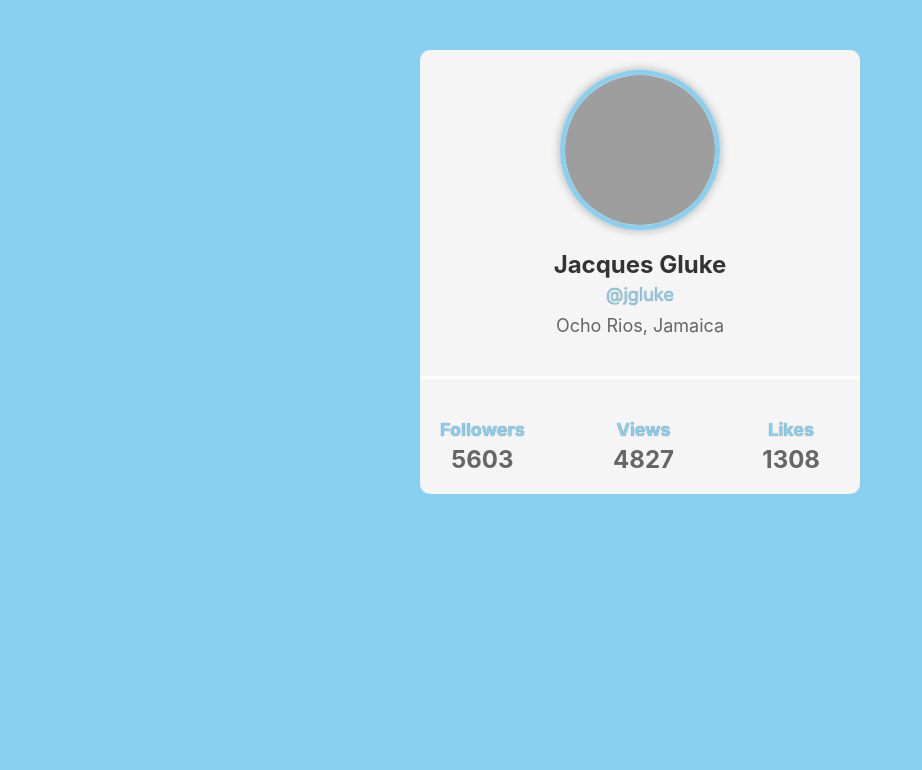
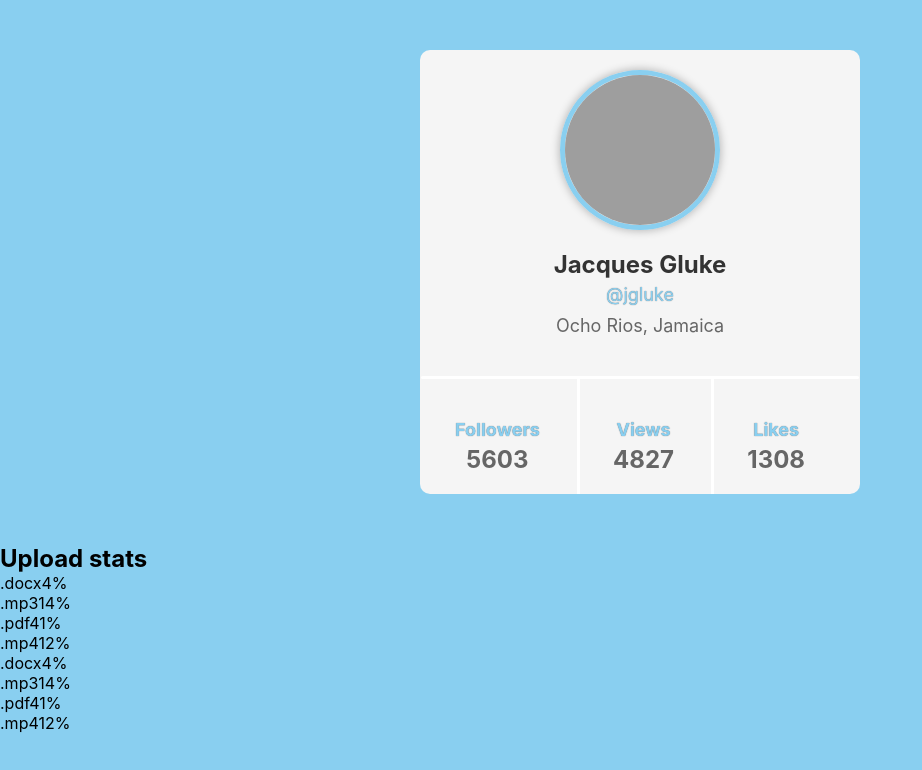
Before and after one commit to PolinaFaustova/goit-react-hw-01-components, a React (Create React App) app: page / in a window 1280 px wide. Shown: the top 770 px of the page, without its empty margins (0-922 px from the left). Built offline with nearby package versions, Linux system fonts and the light colour scheme; grey boxes are pictures that could not be loaded.

Commit message:
task 2 without css

```diff
--- a/src/components/App.jsx
+++ b/src/components/App.jsx
@@ -1,6 +1,8 @@
 import {Profile} from './Profile/Profile'
+import { Statistics } from './Statistics/Statistics';
 
 import user from './Data/user.json'
+import statistics from './Data/statistics.json'
 
 export const App = () => {
   return (
@@ -13,6 +15,8 @@ export const App = () => {
      followers={user.stats.followers}
      views={user.stats.views}
      likes={user.stats.likes} />
+     <Statistics title="Upload stats" stats={statistics} />
+     <Statistics stats={statistics} />
     </>
   );
 };
--- /dev/null
+++ b/src/components/Data/statistics.json
@@ -0,0 +1,7 @@
+[
+  { "id": "id-1", "label": ".docx", "percentage": 22 },
+  { "id": "id-2", "label": ".pdf", "percentage": 4 },
+  { "id": "id-3", "label": ".mp3", "percentage": 17 },
+  { "id": "id-4", "label": ".psd", "percentage": 47 },
+  { "id": "id-5", "label": ".pdf", "percentage": 10 }
+]
--- a/src/components/Profile/Profile.module.css
+++ b/src/components/Profile/Profile.module.css
@@ -74,13 +74,25 @@
   ul.stats li {
     margin-right: 20px;
   }
-
+  ul.stats li:not(:last-child)::after {
+    content: "";
+    position: absolute;
+    top: -40px;
+    bottom: -20px;
+    right: -25px;
+    width: 3px;
+    background-color: #fff;
+  }
 
   .stats li {
     display: flex;
     flex-direction: column;
     align-items: center;
+
+    position: relative;
+    padding: 0 15px;
   }
+
 
 
   .label {
--- /dev/null
+++ b/src/components/Statistics/Statistics.jsx
@@ -0,0 +1,37 @@
+import PropTypes from 'prop-types';
+
+export const Statistics = ({title}, {stats}) => {
+    return (
+        <section className="statistics">
+  <h2 className="title">{title}</h2>
+
+  <ul className="stat-list">
+    <li className="item">
+      <span className="label">.docx</span>
+      <span className="percentage">4%</span>
+    </li>
+    <li className="item">
+      <span className="label">.mp3</span>
+      <span className="percentage">14%</span>
+    </li>
+    <li className="item">
+      <span className="label">.pdf</span>
+      <span class="percentage">41%</span>
+    </li>
+    <li className="item">
+      <span className="label">.mp4</span>
+      <span className="percentage">12%</span>
+    </li>
+  </ul>
+</section>
+    )
+}
+
+Statistics.propTypes = {
+    title: PropTypes.string.isRequired,
+    stats: PropTypes.arrayOf(PropTypes.shape({
+    id: PropTypes.string.isRequired,
+    label: PropTypes.string.isRequired,
+    percentage: PropTypes.number.isRequired,
+    })).isRequired,
+    };
```
